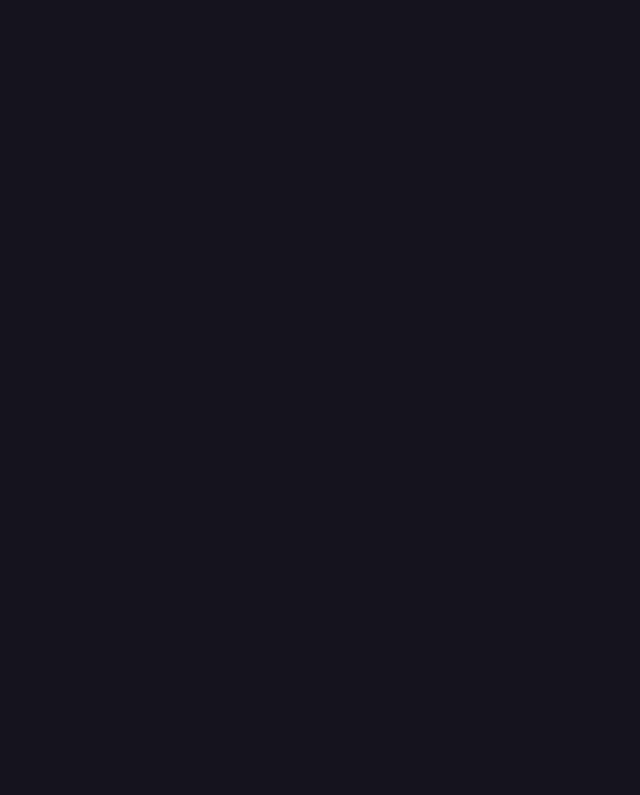
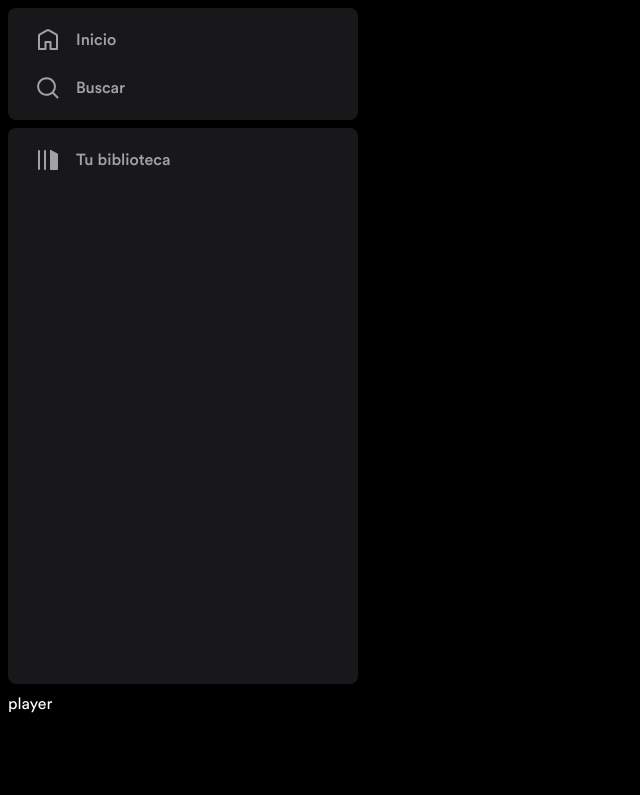
Before and after one commit to matiashernandev/astro-spotify, an Astro site: page / in a window 1280 px wide. Shown: the whole page, without its empty margins (0-640 px from the left). Built offline with nearby package versions, Linux system fonts and the light colour scheme; Astro itself is replaced by a stand-in of ours.

Commit message:
add aside menu base

```diff
--- /dev/null
+++ b/src/components/AsideMenu.astro
@@ -0,0 +1,30 @@
+---
+import LibraryIcon from "../icons/Library.astro"
+import HomeIcon from "../icons/Home.astro"
+import SearchIcon from "../icons/Search.astro"
+import SideMenuItem from "./SideMenuItem.astro"
+---
+
+<nav class="flex flex-col flex-1 gap-2">
+  <div class="bg-zinc-900 rounded-lg p-2">
+    <ul>
+      <SideMenuItem href="/">
+        <HomeIcon />
+         Inicio
+      </SideMenuItem>
+      <SideMenuItem href="/">
+        <SearchIcon />
+         Buscar
+      </SideMenuItem>
+    </ul>
+  </div>
+
+  <div class="bg-zinc-900 rounded-lg p-2 flex-1">
+    <ul>
+      <SideMenuItem href="/">
+        <LibraryIcon />
+         Tu biblioteca
+      </SideMenuItem>
+    </ul>
+  </div>
+</nav>
--- /dev/null
+++ b/src/components/SideMenuItem.astro
@@ -0,0 +1,16 @@
+---
+interface Props {
+  href?: string
+}
+
+const { href } = Astro.props
+---
+
+<li>
+  <a
+    href={href}
+    class="flex gap-4 text-zinc-400 hover:text-zinc-100 items-center py-3 px-5 font-medium transition duration-300"
+  >
+    <slot />
+  </a>
+</li>
--- a/src/icons/Library.astro
+++ b/src/icons/Library.astro
@@ -1,4 +1,10 @@
-<svg role="img" height="24" width="24" aria-hidden="true" viewBox="0 0 24 24"
+<svg
+  role="img"
+  height="24"
+  width="24"
+  aria-hidden="true"
+  viewBox="0 0 24 24"
+  fill="currentColor"
   ><path
     d="M3 22a1 1 0 0 1-1-1V3a1 1 0 0 1 2 0v18a1 1 0 0 1-1 1zM15.5 2.134A1 1 0 0 0 14 3v18a1 1 0 0 0 1 1h6a1 1 0 0 0 1-1V6.464a1 1 0 0 0-.5-.866l-6-3.464zM9 2a1 1 0 0 0-1 1v18a1 1 0 1 0 2 0V3a1 1 0 0 0-1-1z"
   ></path></svg
--- a/src/layouts/Layout.astro
+++ b/src/layouts/Layout.astro
@@ -1,4 +1,5 @@
 ---
+import AsideMenu from "../components/AsideMenu.astro"
 interface Props {
   title: string
 }
@@ -17,35 +18,74 @@ const { title } = Astro.props
     <title>{title}</title>
   </head>
   <body>
-    <slot />
+    <div id="app" class="relative h-screen p-2 gap-2">
+      <aside class="[grid-area:aside] flex-col flex overflow-y-aut">
+        <AsideMenu />
+        <main class="[grid-area:main] rounded-lg bg-zinc-900 overflow-y-auto">
+          <slot />
+        </main>
+      </aside>
+
+      <footer class="[grid-area:player] min-h-[100px]">player</footer>
+    </div>
   </body>
 </html>
-<style is:global>
-  :root {
-    --accent: 136, 58, 234;
-    --accent-light: 224, 204, 250;
-    --accent-dark: 49, 10, 101;
-    --accent-gradient: linear-gradient(
-      45deg,
-      rgb(var(--accent)),
-      rgb(var(--accent-light)) 30%,
-      white 60%
-    );
-  }
-  html {
-    font-family: system-ui, sans-serif;
-    background: #13151a;
-    background-size: 224px;
-  }
-  code {
-    font-family:
-      Menlo,
-      Monaco,
-      Lucida Console,
-      Liberation Mono,
-      DejaVu Sans Mono,
-      Bitstream Vera Sans Mono,
-      Courier New,
-      monospace;
+
+<style>
+  #app {
+    display: grid;
+    grid-template-areas:
+      "aside main main"
+      "player player player";
+    grid-template-columns: 350px 1fr;
+    grid-template-rows: 1fr auto;
   }
 </style>
+
+<style is:global>
+  html {
+    font-family: "CircularStd", system-ui, sans-serif;
+    background: #000;
+    color: white;
+  }
+
+  @font-face {
+    font-family: "CircularStd";
+    src: url("/fonts/CircularStd-Medium.woff2") format("woff2");
+    font-weight: 500;
+    font-style: normal;
+    font-display: swap;
+  }
+
+  @font-face {
+    font-family: "CircularStd";
+    src: url("/fonts/CircularStd-Book.woff2") format("woff2");
+    font-weight: 400;
+    font-style: normal;
+    font-display: swap;
+  }
+
+  @font-face {
+    font-family: "CircularStd";
+    src: url("/fonts/CircularStd-Light.woff2") format("woff2");
+    font-weight: 300;
+    font-style: normal;
+    font-display: swap;
+  }
+
+  @font-face {
+    font-family: "CircularStd";
+    src: url("/fonts/CircularStd-Bold.woff2") format("woff2");
+    font-weight: 700;
+    font-style: normal;
+    font-display: swap;
+  }
+
+  @font-face {
+    font-family: "CircularStd";
+    src: url("/fonts/CircularStd-Black.woff2") format("woff2");
+    font-weight: 900;
+    font-style: normal;
+    font-display: swap;
+  }
+</style>
```
